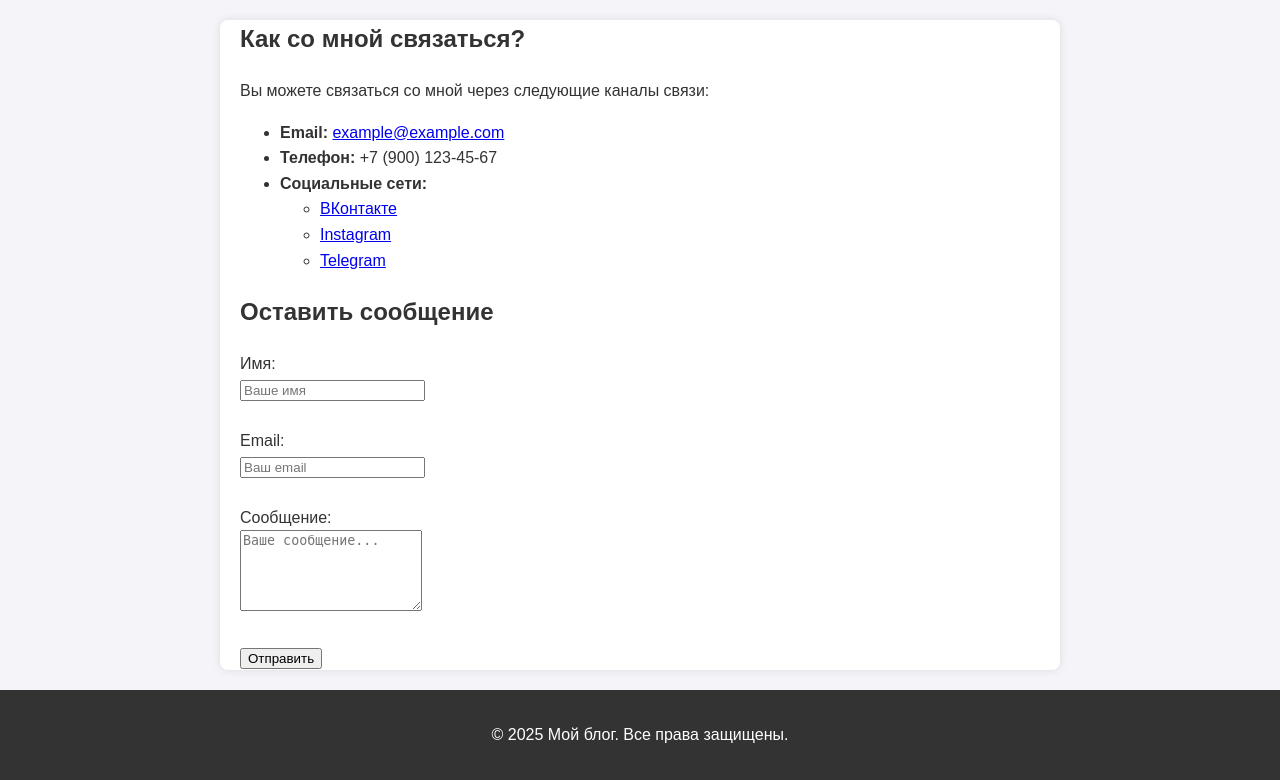
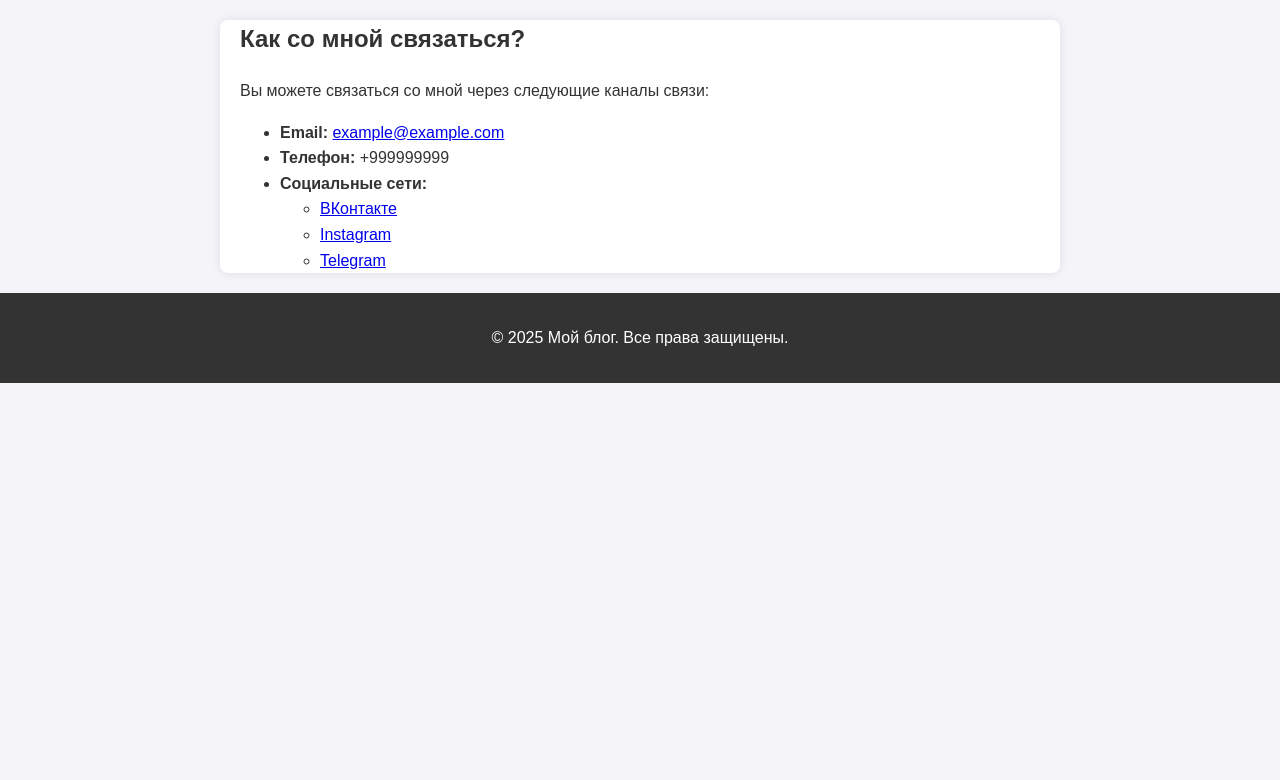
Before and after one commit to KostantinRudenko/Blog-Web-App, a Django app: page /contacts in a window 1280 px wide. Shown: the part 168-948 px from the top of the page. After the commit the page ends 551 px from the top, so only its background shows below. Run offline with Django 5.2, Linux system fonts and the light colour scheme.

Commit message:
Changed contacts.html template

```diff
--- a/blog_app/post_app/templates/post_app/contacts.html
+++ b/blog_app/post_app/templates/post_app/contacts.html
@@ -11,7 +11,7 @@
     <p>Вы можете связаться со мной через следующие каналы связи:</p>
     <ul>
         <li><strong>Email:</strong> <a href="mailto:example@example.com">example@example.com</a></li>
-        <li><strong>Телефон:</strong> +7 (900) 123-45-67</li>
+        <li><strong>Телефон:</strong> +999999999</li>
         <li><strong>Социальные сети:</strong></li>
         <ul>
             <li><a href="#">ВКонтакте</a></li>
@@ -20,16 +20,4 @@
         </ul>
     </ul>
 </section>
-<section>
-    <h2>Оставить сообщение</h2>
-    <form action="#" method="post">
-        <label for="name">Имя:</label><br>
-        <input type="text" id="name" name="name" placeholder="Ваше имя" required><br><br>
-        <label for="email">Email:</label><br>
-        <input type="email" id="email" name="email" placeholder="Ваш email" required><br><br>
-        <label for="message">Сообщение:</label><br>
-        <textarea id="message" name="message" rows="5" placeholder="Ваше сообщение..." required></textarea><br><br>
-        <button type="submit">Отправить</button>
-    </form>
-</section>
 {% endblock %}
```
